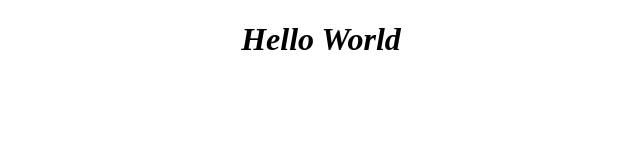
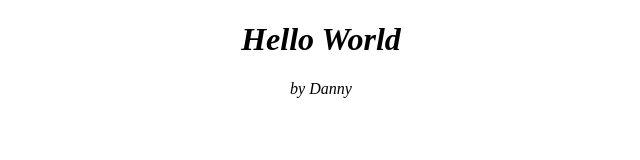
Before and after one commit to Hope-Dies-Here/Hello-World-, a plain HTML site: page index.html in a window 1280 px wide. Shown: the full height of the page, 319-959 px from the left. Drawn offline with Linux system fonts and the light colour scheme.

Commit message:
Update index.html

```diff
--- a/index.html
+++ b/index.html
@@ -5,6 +5,6 @@
   <title>Hello World from Danny</title>
 </head>
 <body>
-  <center><i><h1>Hello World</h1></i></center>
+  <center><i><h1>Hello World</h1> <p>by Danny </p></i></center>
 </body>
 </html>
```
